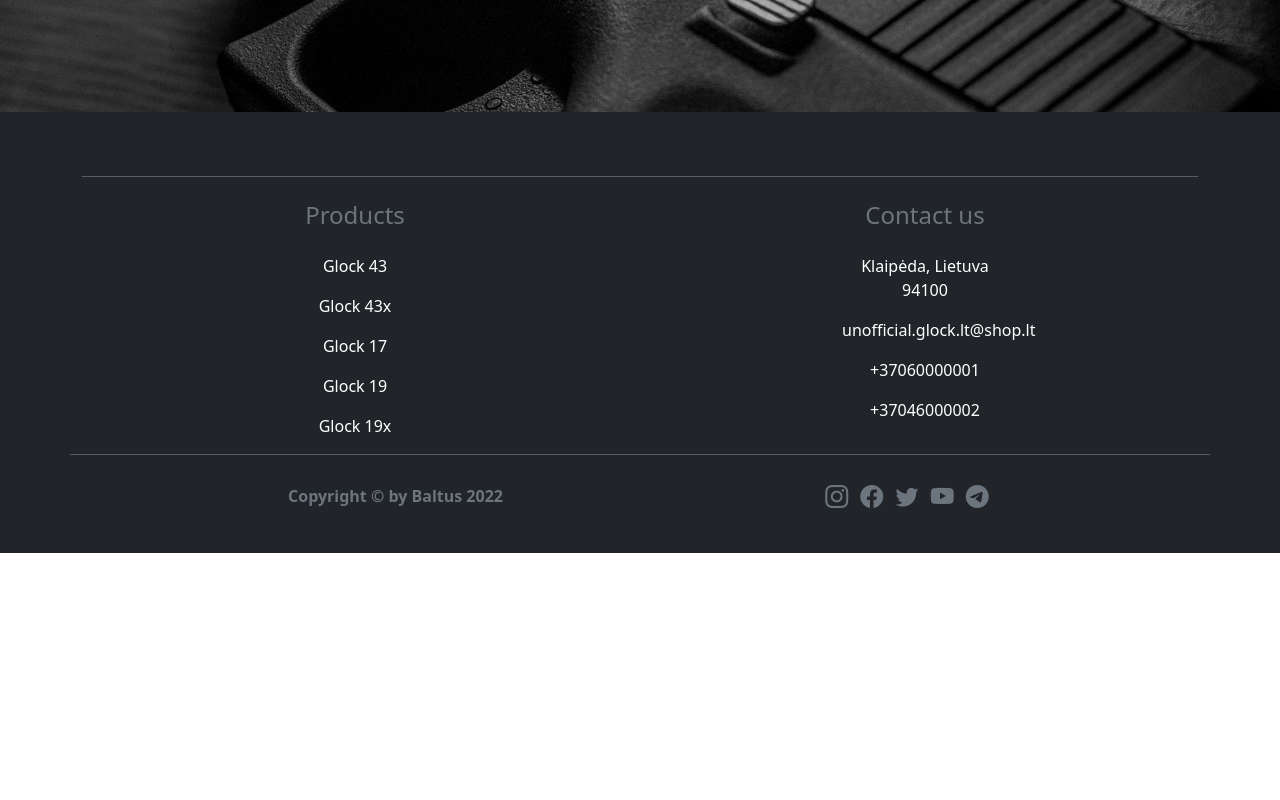
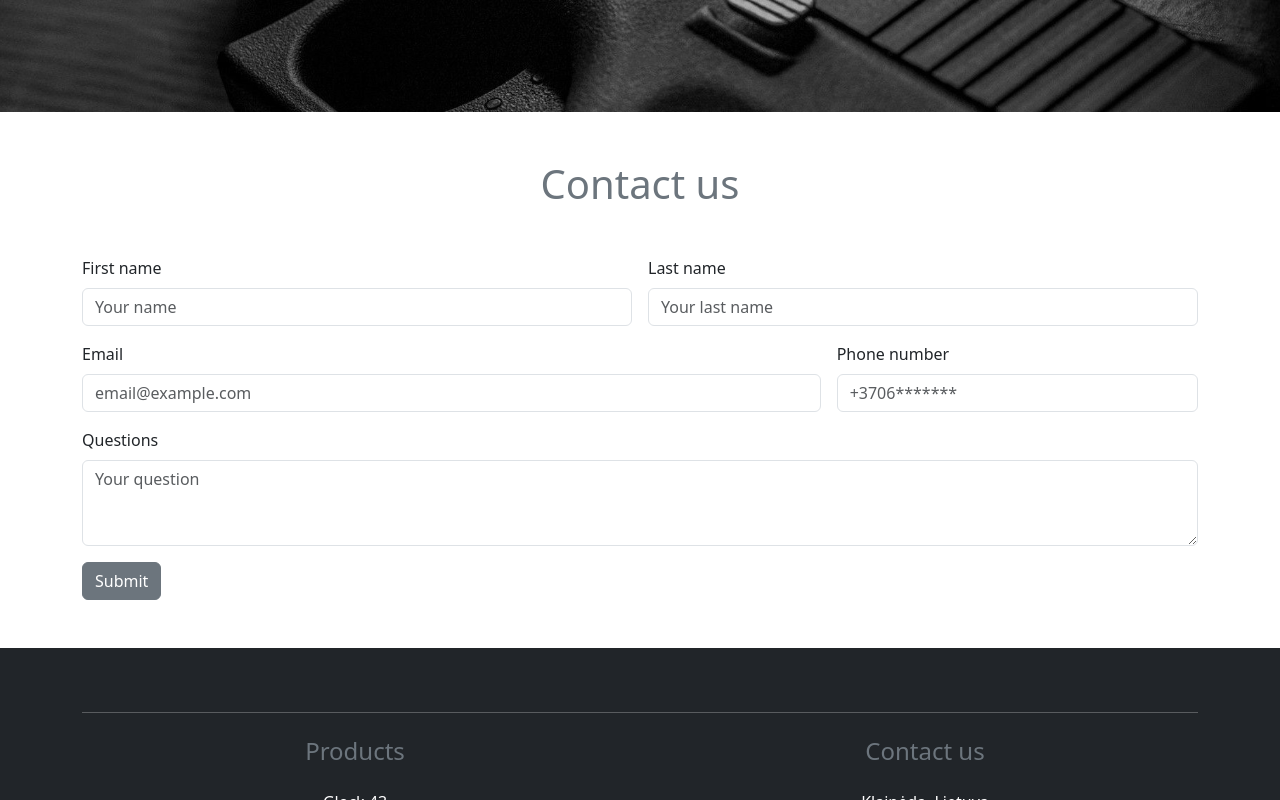
Before and after one commit to MariusStrumyla/Sprint-3, a plain HTML site: page contact.html in a window 1280 px wide. Shown: the part 460-1260 px from the top of the page. Before the commit the page ends 1013 px from the top, so only its background shows below. Drawn offline with nearby package versions, Linux system fonts and the light colour scheme.

Commit message:
Added contact form to the page

```diff
--- a/contact.html
+++ b/contact.html
@@ -47,6 +47,37 @@
             </div>
         </div>
     </header>
+
+    <section>
+        <div class="container mt-5">
+            <h1 class="text-secondary text-center mb-5">Contact us</h1>
+            <form class="row g-3 mb-5">
+                <div class="col-md-6">
+                    <label for="firstName" class="form-label">First name</label>
+                    <input type="text" class="form-control" id="firstName" placeholder="Your name" required>
+                </div>
+                <div class="col-md-6">
+                    <label for="lastName" class="form-label">Last name</label>
+                    <input type="text" class="form-control" id="lastName" placeholder="Your last name">
+                </div>
+                <div class="col-md-8">
+                    <label for="email" class="form-label">Email</label>
+                    <input type="email" class="form-control" id="email" placeholder="email@example.com" required>
+                </div>
+                <div class="col-md-4">
+                    <label for="phoneNumber" class="form-label">Phone number</label>
+                    <input type="text" class="form-control" id="phoneNumber" placeholder="+3706*******">
+                </div>
+                <div class="col-md-12">
+                    <label for="comments" class="form-label">Questions</label>
+                    <textarea class="form-control" id="comments" rows="3" placeholder="Your question" required></textarea>
+                </div>
+                <div class="col-md-12">
+                    <button type="submit" class="btn btn-secondary">Submit</button>
+                </div>
+            </form>
+        </div>
+    </section>
 
     <!-- Footer -->
     <footer class="bg-dark text-white pt-5 pb-4">
```
